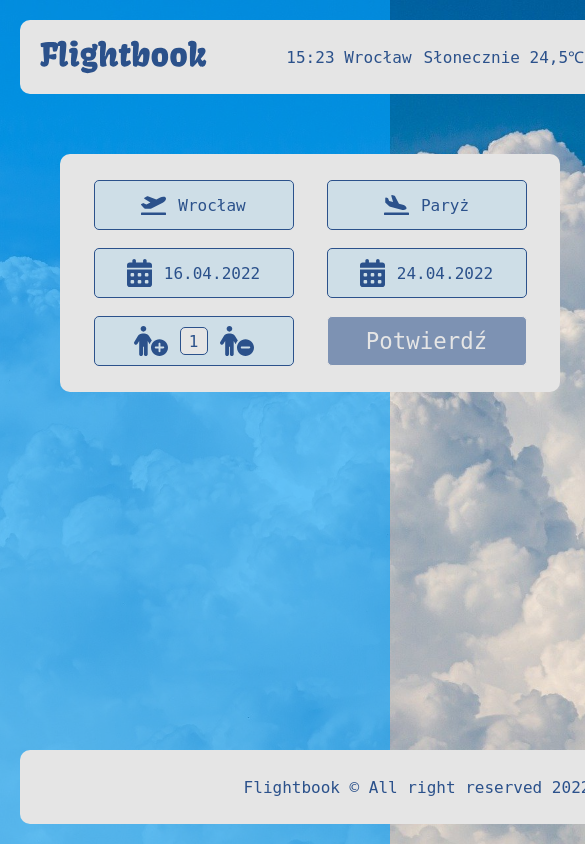
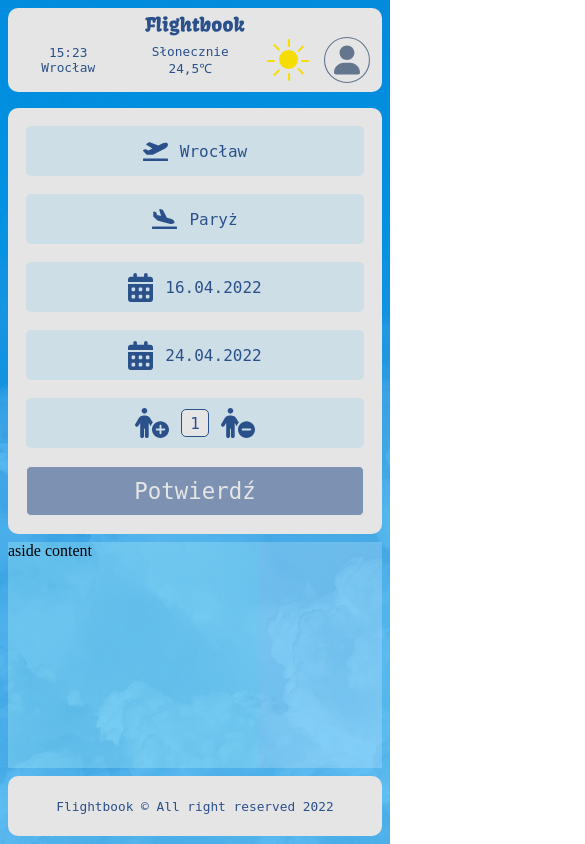
Before and after one commit to Liluter/ProjektWsbJs1, a plain HTML site: page index.html in a window 390 px wide. Shown: the top 844 px of the page, 585 px wide, since content can reach past the window. Drawn offline with Linux system fonts and the light colour scheme.

Commit message:
Updating mobile layout and responsivnes

```diff
--- a/style.css
+++ b/style.css
@@ -20,7 +20,7 @@ body {
     height: 100vh;
     background: url(./assets/img/clouds_1920.jpg) top center;
     background-repeat: no-repeat;
-    min-width: 360px;
+    min-width: 320px;
     background-size: cover;
 }
 
@@ -31,33 +31,28 @@ body {
     filter: opacity(1);
     margin: var(--marg1);
     padding: 0;
-    min-width: 360px;
-    /* display: flex;
-    flex-direction: column;
-    justify-content: flex-start; */
+    min-width: 320px;
     display: grid;
     grid-template-columns: 2fr 3fr;
     grid-template-rows: 114px 1fr 114px;
-    /* row-gap :10px; */
 }
 
-nav {
+.navbar {
     display: flex;
-    flex-wrap: nowrap;
+    /* flex-wrap: nowrap; */
     flex-direction: row;
     justify-content: left;
+    min-width: 320px;
     width: calc(100% - 2 * var(--marg2));
     height: 74px;
     background: #e5e5e5;
     border-radius: 10px;
     margin: var(--marg2);
-    min-width: 320px;
     grid-column: 1 / span 2;
     grid-row: 1 / 2;
 }
 
 .logo {
-    flex: 1;
     display: flex;
     margin: 20px;
 }
@@ -66,7 +61,6 @@ nav {
     justify-content: flex-end;
     align-items: center;
     list-style: none;
-    flex: 4;
     margin-right: 12px;
     margin-top: auto;
     margin-bottom: auto;
@@ -75,6 +69,7 @@ nav {
 .menu li {
     margin-left: 12px;
     display: flex;
+    text-align: center;
 }
 
 li .avatar {
@@ -113,19 +108,22 @@ li .location-weather {
 .main {
     margin-left: 20px;
     grid-column: 1 / 2;
+    grid-row: 2 / 3;
     /* background-color: rgba(255, 255, 255, 0.2); */
 }
 .aside {
     background-color: rgba(255, 255, 255, 0.2);
     margin-right: 20px;
     grid-column: 2 / 3;
+    grid-row: 2 / 3;
 }
 
 .main-content {
     display: flex;
     flex-direction: column;
+    align-items: center;
     gap: 18px;
-    width: 500px;
+    max-width: 500px;
     min-height: 200px;
     background: #e5e5e5;
     border-radius: 10px;
@@ -135,16 +133,22 @@ li .location-weather {
     padding: 26px;
 }
 .aside-content {
-    width: 100%;
+    width: 250px;
     height: 100%;
     background-color: rgb(56, 220, 231, 0.1);
 }
-
 .row {
     display: flex;
     justify-content: space-around;
     gap: 18px;
 }
+
+/* .popup{
+    display: block;
+    width: auto;
+    height:300px;
+    background-color:#0f68ee;
+} */
 
 .footer {
     background-color: rgb(18, 207, 11);
@@ -166,7 +170,7 @@ li .location-weather {
     width: 200px;
     height: 50px;
     background: #cedee7;
-    border: 1px solid #2b518b;
+
     box-sizing: border-box;
     border-radius: 5px;
     padding: 8px;
@@ -178,6 +182,10 @@ li .location-weather {
     color: #2b518b;
 }
 
+.btn:hover {
+    border: 1px solid #2b518b;
+}
+
 .btn.accept {
     background: #7d92b3;
     border: 1px solid #e5e5e5;
@@ -187,7 +195,7 @@ li .location-weather {
     font-size: 1.4em;
 }
 .btn.accept:hover {
-    background:  #0F68EE;
+    background: #0f68ee;
     border: 1px solid #e5e5e5;
     box-sizing: border-box;
     border-radius: 5px;
@@ -197,9 +205,15 @@ li .location-weather {
 
 .btn img {
     width: 25px;
+
 }
+
+
 .btn.passangers img {
     width: 34px;
+}
+.btn.passangers img:hover {
+    width: 40px;
 }
 
 .sign {
@@ -243,4 +257,80 @@ li .location-weather {
     align-items: center;
     justify-content: center;
     color: #2b518b;
+    text-align: center;
 }
+@media (max-width: 40em) {
+    body {
+        background-size: auto;
+    }
+    .menu {
+        margin:0;
+        margin-bottom: 8px;;
+    }
+    .logo {
+        height: auto;
+        margin: 0;
+    }
+    .logo img {
+        margin-top:8px;
+        width: 100px;
+    }
+
+    li .avatar {
+        margin-left: 0;
+    }
+    .btn-login{
+        display: none;
+    }
+    .location-time,
+    .location-weather {
+        font-size: 0.8em;
+        margin:0;
+    }
+    .row {
+        flex-direction: column;
+        width: 100%;
+    }
+    .container {
+        grid-template-columns: 1fr;
+        grid-template-rows: auto 1fr 1fr min-content;
+        margin-bottom: 0px;
+        min-width: 320px;
+    }
+    .navbar {
+        width: auto;
+        flex-direction: column;
+        justify-content: center;
+        align-items: center;
+        min-height: max-content;
+        margin:8px;
+        height:auto;
+    }
+    .main {
+        width: 100%;
+        margin-left: 0;
+    }
+    .main-content {
+        margin:8px;
+        width: auto;
+        max-width: none;
+        padding:18px;
+    }
+    .aside {
+        grid-column: 1 / 2;
+        grid-row: 3 / 4;
+        margin-left: 8px;
+        margin-right: 8px;
+    }
+    .btn {
+        width: 100%;
+    }
+
+
+    .footer {
+        width: auto;
+        height: 60px;;
+        margin:8px;
+        font-size: .8em;
+    }
+}
```
Also changed, not shown: index.html (+1 -2 lines).
